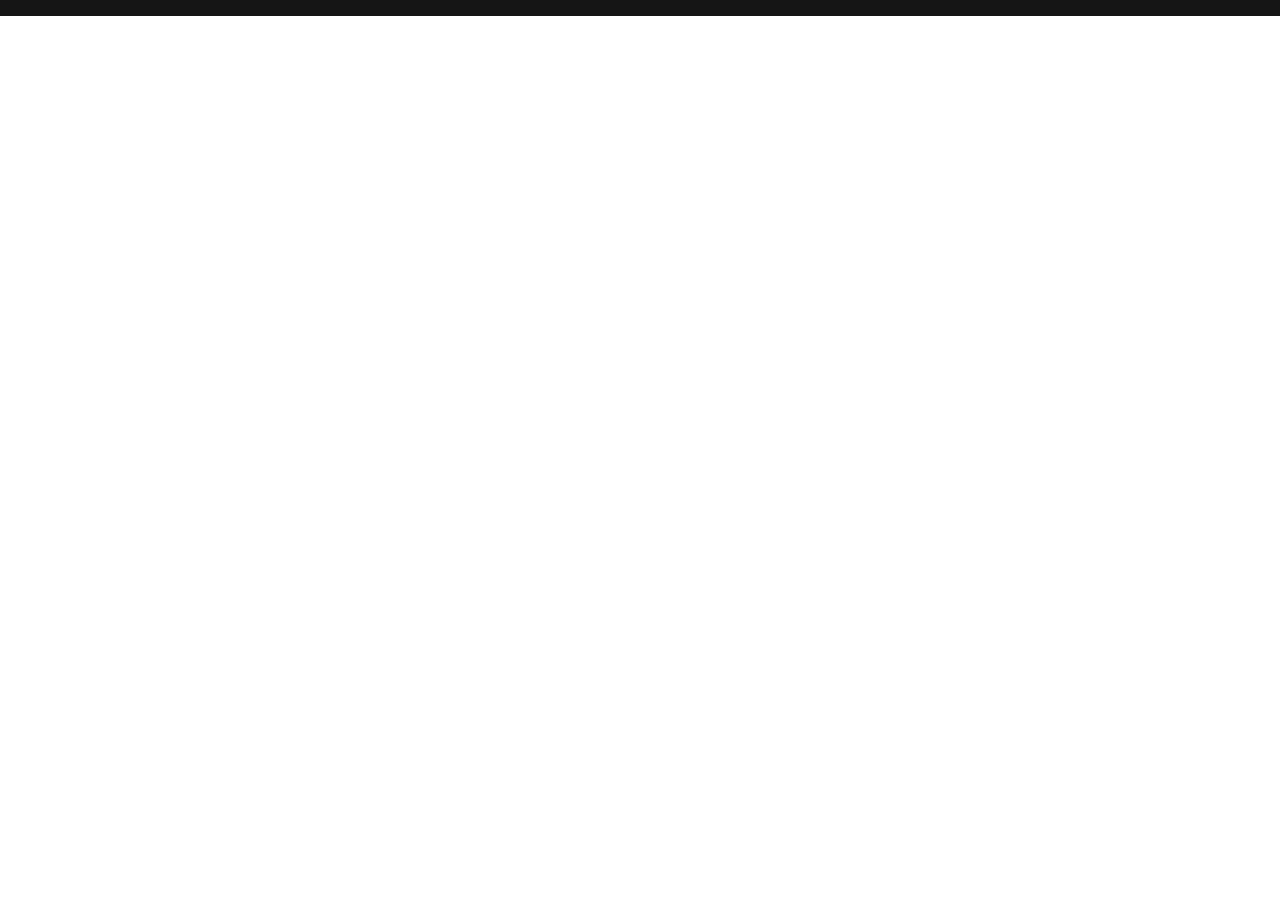
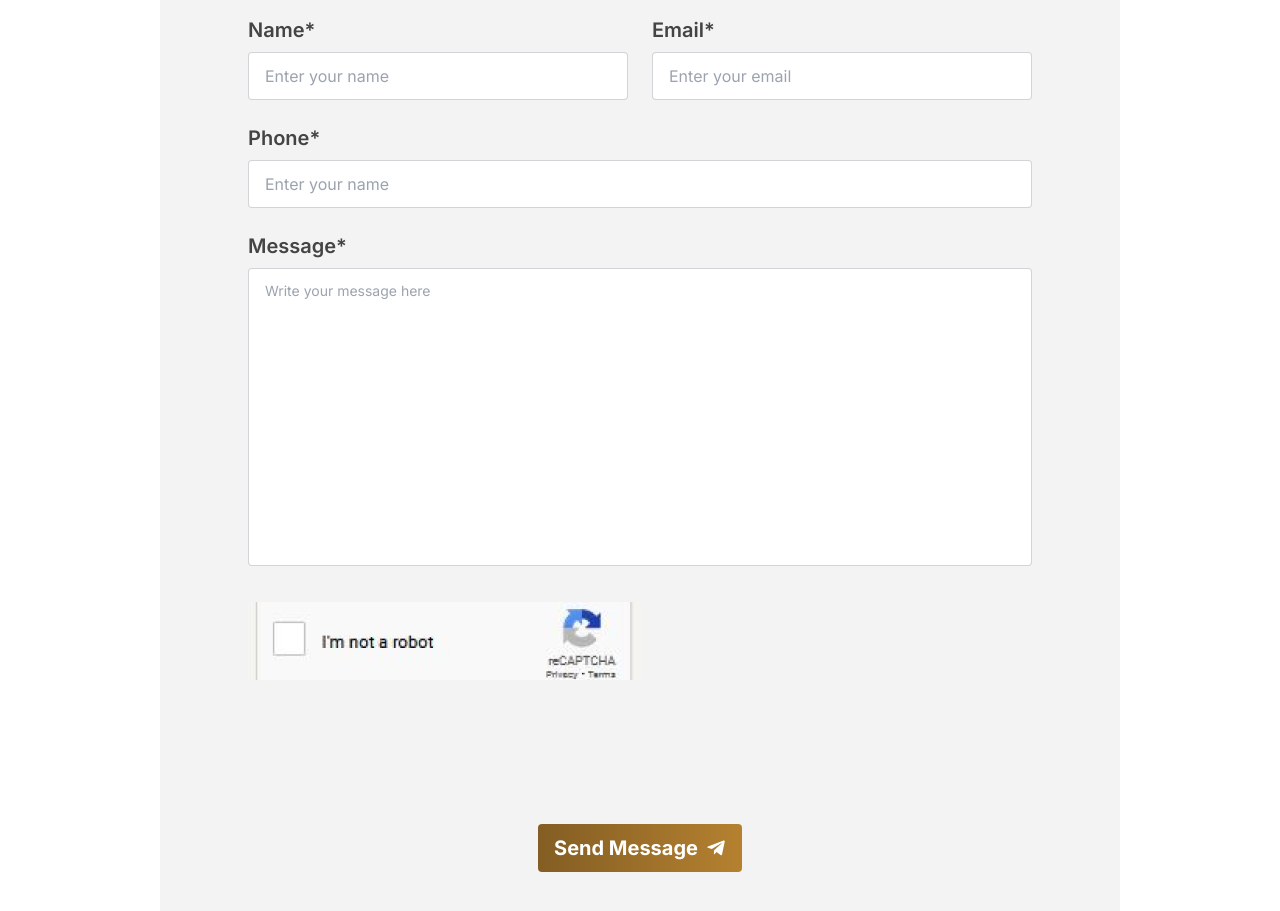
Before and after one commit to ajmainnishu/bistro-boss-restaurant-client-phero, a React (Vite) app: page /contact in a window 1280 px wide. Shown: the part 1785-2696 px from the top of the page. Before the commit the page ends 1801 px from the top, so only its background shows below. Built offline with nearby package versions, Linux system fonts and the light colour scheme.

Commit message:
feat: ContactForm component added

```diff
--- a/src/pages/Contact/Contact.jsx
+++ b/src/pages/Contact/Contact.jsx
@@ -1,15 +1,19 @@
 import { Helmet } from "react-helmet-async";
 import ContactBanner from "./ContactBanner/ContactBanner";
 import ContactLocation from "./ContactLocation/ContactLocation";
+import ContactForm from "./ContactForm/ContactForm";
 
 const Contact = () => {
     return (
-        <div>
+        <div className="mb-20 md:mb-32 lg:mb-[714px]">
             <Helmet>
                 <title>Bistro Boss | Contact</title>
             </Helmet>
             <ContactBanner></ContactBanner>
-            <ContactLocation></ContactLocation>
+            <div className="w-10/12 lg:w-9/12 mx-auto space-y-32 mt-20 md:mt-32">
+                <ContactLocation></ContactLocation>
+                <ContactForm></ContactForm>
+            </div>
         </div>
     );
 };
--- /dev/null
+++ b/src/pages/Contact/ContactForm/ContactForm.jsx
@@ -0,0 +1,56 @@
+import SectionTitle from "../../../shared/SectionTitle/SectionTitle";
+import { FaTelegramPlane } from 'react-icons/fa';
+import captchaImg from '../../../assets/images/contact/form/captcha.png';
+
+const ContactForm = () => {
+    return (
+        <div className="space-y-11">
+            {/* section title */}
+            <SectionTitle title={'CONTACT FORM'} subTitle={'Send Us a Message'}></SectionTitle>
+            <div>
+                <form className="px-10 md:px-[88px] pt-12 md:pt-[88px] pb-16 bg-[#F3F3F3]">
+                    <div className="space-y-4">
+                        <div className="grid grid-cols-1 lg:grid-cols-2 gap-6">
+                            {/* name */}
+                            <div className="form-control w-full">
+                                <label className="label ps-0">
+                                    <span className="text-[#444444] font-semibold text-xl">Name*</span>
+                                </label>
+                                <input type="text" placeholder="Enter your name" className="input input-bordered rounded w-full" />
+                            </div>
+                            {/* email */}
+                            <div className="form-control w-full">
+                                <label className="label ps-0">
+                                    <span className="text-[#444444] font-semibold text-xl">Email*</span>
+                                </label>
+                                <input type="email" placeholder="Enter your email" className="input input-bordered rounded w-full" />
+                            </div>
+                        </div>
+                        {/* phone */}
+                        <div className="form-control w-full">
+                            <label className="label ps-0">
+                                <span className="text-[#444444] font-semibold text-xl">Phone*</span>
+                            </label>
+                            <input type="number" placeholder="Enter your name" className="input input-bordered rounded w-full" />
+                        </div>
+                        {/* message */}
+                        <div className="form-control w-full">
+                            <label className="label ps-0">
+                                <span className="text-[#444444] font-semibold text-xl">Message*</span>
+                            </label>
+                            <textarea className="textarea textarea-bordered rounded resize-none" placeholder="Write your message here" rows={10} ></textarea>
+                        </div>
+                    </div>
+                    {/* captcha */}
+                    <img src={captchaImg} alt="captcha img" className="mt-9" />
+                    {/* button */}
+                    <div className="text-center">
+                        <button className="btn bg-gradient-to-r from-[#835D23] to-[#B58130] capitalize text-xl font-bold text-white rounded border-none mt-20 md:mt-36">Send Message <FaTelegramPlane /></button>
+                    </div>
+                </form>
+            </div>
+        </div>
+    );
+};
+
+export default ContactForm;
--- a/src/pages/Contact/ContactLocation/ContactLocation.jsx
+++ b/src/pages/Contact/ContactLocation/ContactLocation.jsx
@@ -3,7 +3,7 @@ import { FaPhoneVolume, FaClock, FaMapMarkerAlt } from 'react-icons/fa';
 
 const ContactLocation = () => {
     return (
-        <div>
+        <div className="space-y-12">
             <SectionTitle title={'OUR LOCATION'} subTitle={'Visit Us'}></SectionTitle>
             <div className="grid grid-cols-1 md:grid-cols-2 lg:grid-cols-3 gap-6">
                 {/* item 1 */}
--- a/src/pages/Home/Home.jsx
+++ b/src/pages/Home/Home.jsx
@@ -9,7 +9,7 @@ import { Helmet } from 'react-helmet-async';
 
 const Home = () => {
     return (
-        <div className='space-y-20 md:space-y-32'>
+        <div className='space-y-20 md:space-y-32 mb-20 md:mb-32'>
             <Helmet>
                 <title>Bistro Boss Restaurant</title>
             </Helmet>
--- a/src/shared/Footer/Footer.jsx
+++ b/src/shared/Footer/Footer.jsx
@@ -5,7 +5,7 @@ const Footer = () => {
     return (
         <footer>
             {/* footer top */}
-            <div className="grid grid-cols-1 md:grid-cols-2 text-white mt-20 md:mt-32">
+            <div className="grid grid-cols-1 md:grid-cols-2 text-white">
                 {/* left side */}
                 <div className="bg-[#1F2937] text-center py-14 md:py-24">
                     <h5 className="text-[32px] font-medium">CONTACT US</h5>
```
Also changed, not shown: src/assets/images/contact/form/captcha.png (added).
